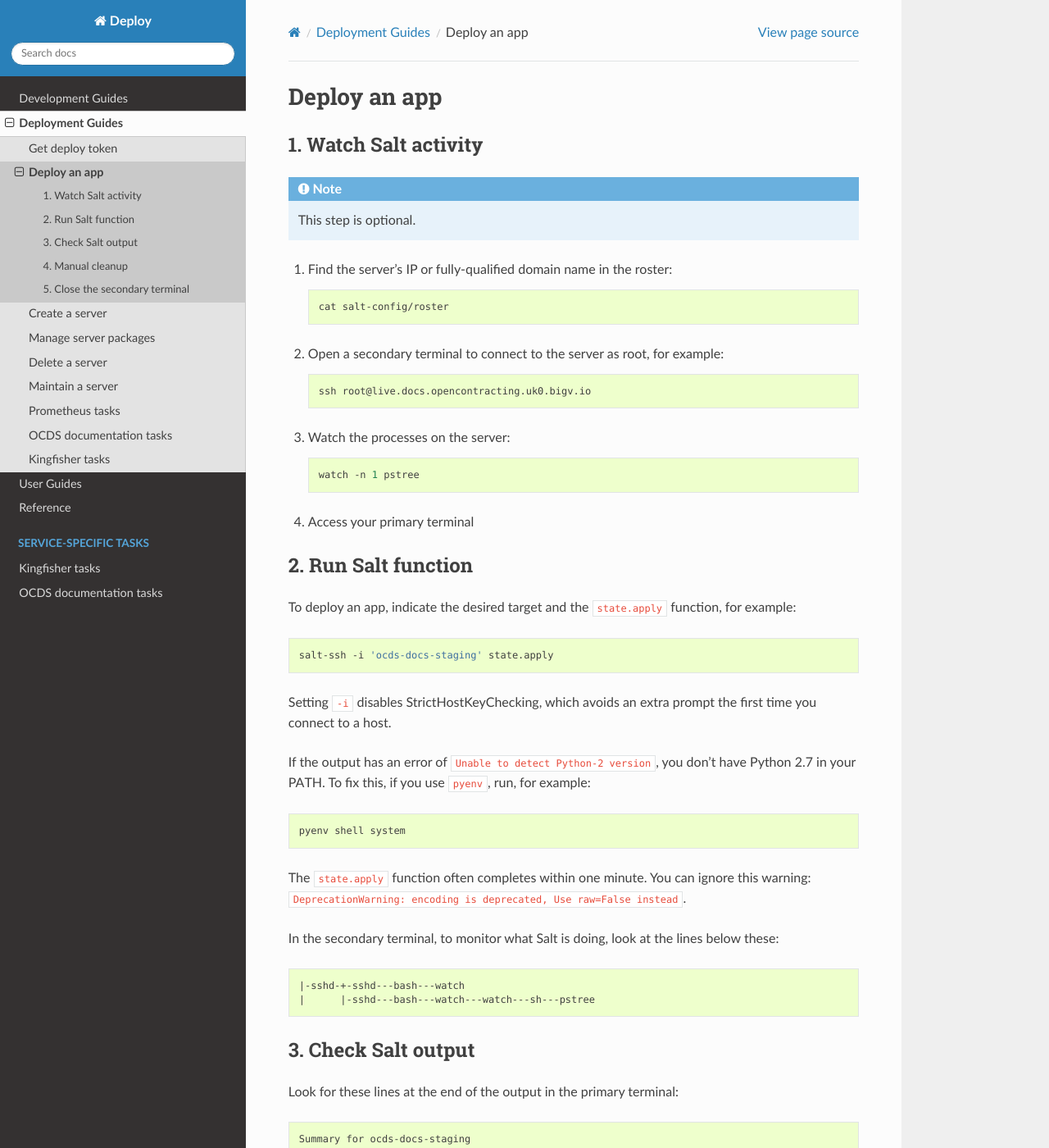
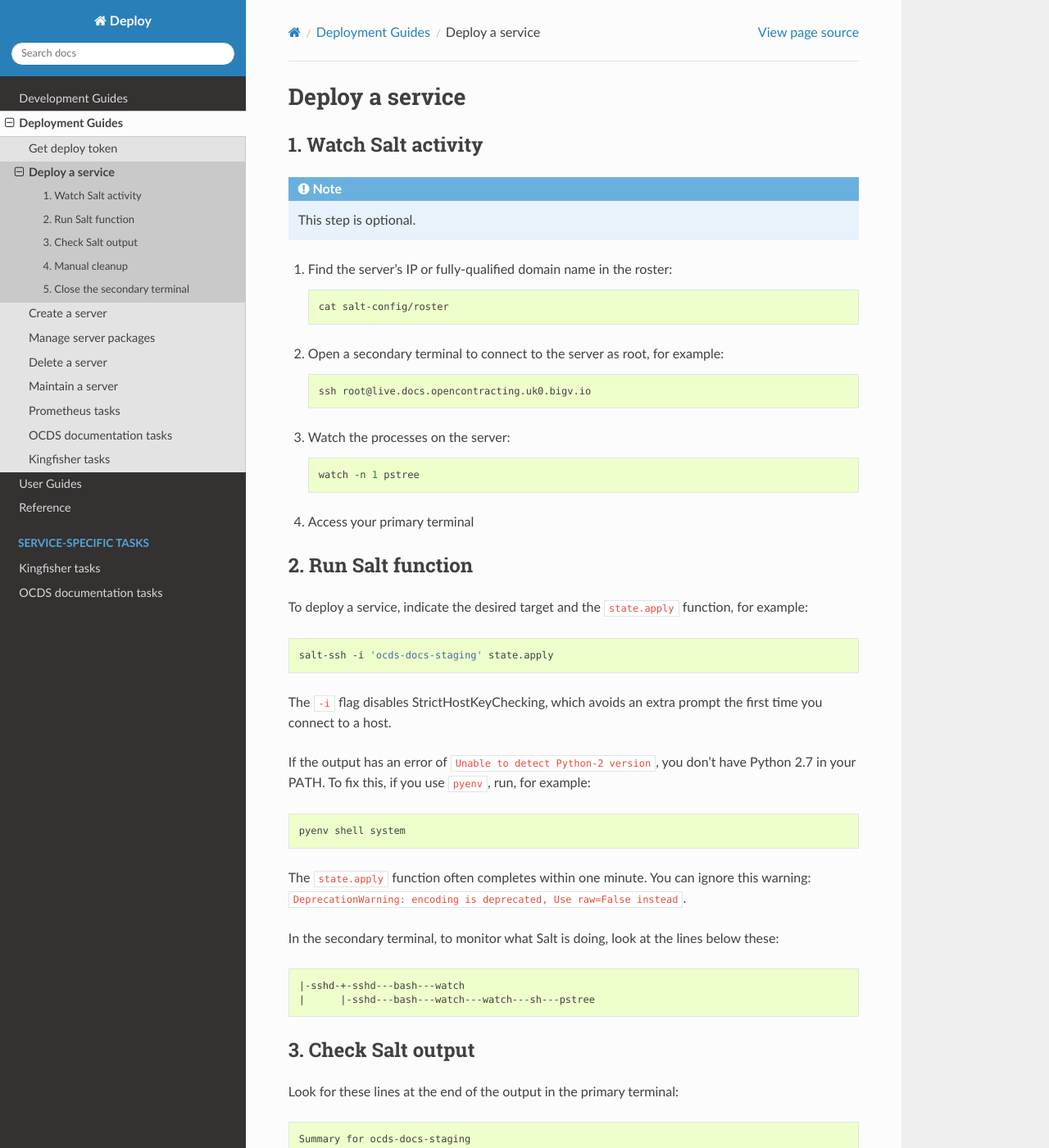
Before and after one commit to open-contracting/deploy, a Sphinx documentation site: the page built from docs/deploy/deploy.rst, in a window 1280 px wide and 1400 px high. Shown: the whole window at 82% size. Built offline with Sphinx 7.4.7 and the Read the Docs theme 2.0.0, drawn with Linux system fonts in a browser that asks for light colours.

Commit message:
Use service/app/target consistently

```diff
--- a/docs/deploy/deploy.rst
+++ b/docs/deploy/deploy.rst
@@ -1,5 +1,5 @@
-Deploy an app
-=============
+Deploy a service
+================
 
 1. Watch Salt activity
 ----------------------
@@ -31,13 +31,13 @@ Deploy an app
 2. Run Salt function
 --------------------
 
-To deploy an app, indicate the desired target and the ``state.apply`` function, for example:
+To deploy a service, indicate the desired target and the ``state.apply`` function, for example:
 
 .. code-block:: bash
 
     salt-ssh -i 'ocds-docs-staging' state.apply
 
-Setting ``-i`` disables StrictHostKeyChecking, which avoids an extra prompt the first time you connect to a host.
+The ``-i`` flag disables StrictHostKeyChecking, which avoids an extra prompt the first time you connect to a host.
 
 If the output has an error of ``Unable to detect Python-2 version``, you don't have Python 2.7 in your PATH. To fix this, if you use ``pyenv``, run, for example:
 
--- a/docs/develop/update.rst
+++ b/docs/develop/update.rst
@@ -92,7 +92,7 @@ If the virtual host uses HTTPS, you will need to acquire SSL certificates for th
 
 #. Change the ``ServerName``
 #. In the relevant Pillar file, change ``https`` to ``certonly``
-#. :doc:`Deploy the app<../deploy/deploy>`
+#. :doc:`Deploy the service<../deploy/deploy>`
 #. In the relevant Pillar file, change ``https`` to ``force`` or ``both``
 #. Remove the old SSL certificates, for example:
 
@@ -187,7 +187,7 @@ Delete an Apache module
       headers:
           apache_module.disabled
 
-#. Deploy the relevant target, for example:
+#. Deploy the relevant service, for example:
 
    .. code-block:: bash
 
```
